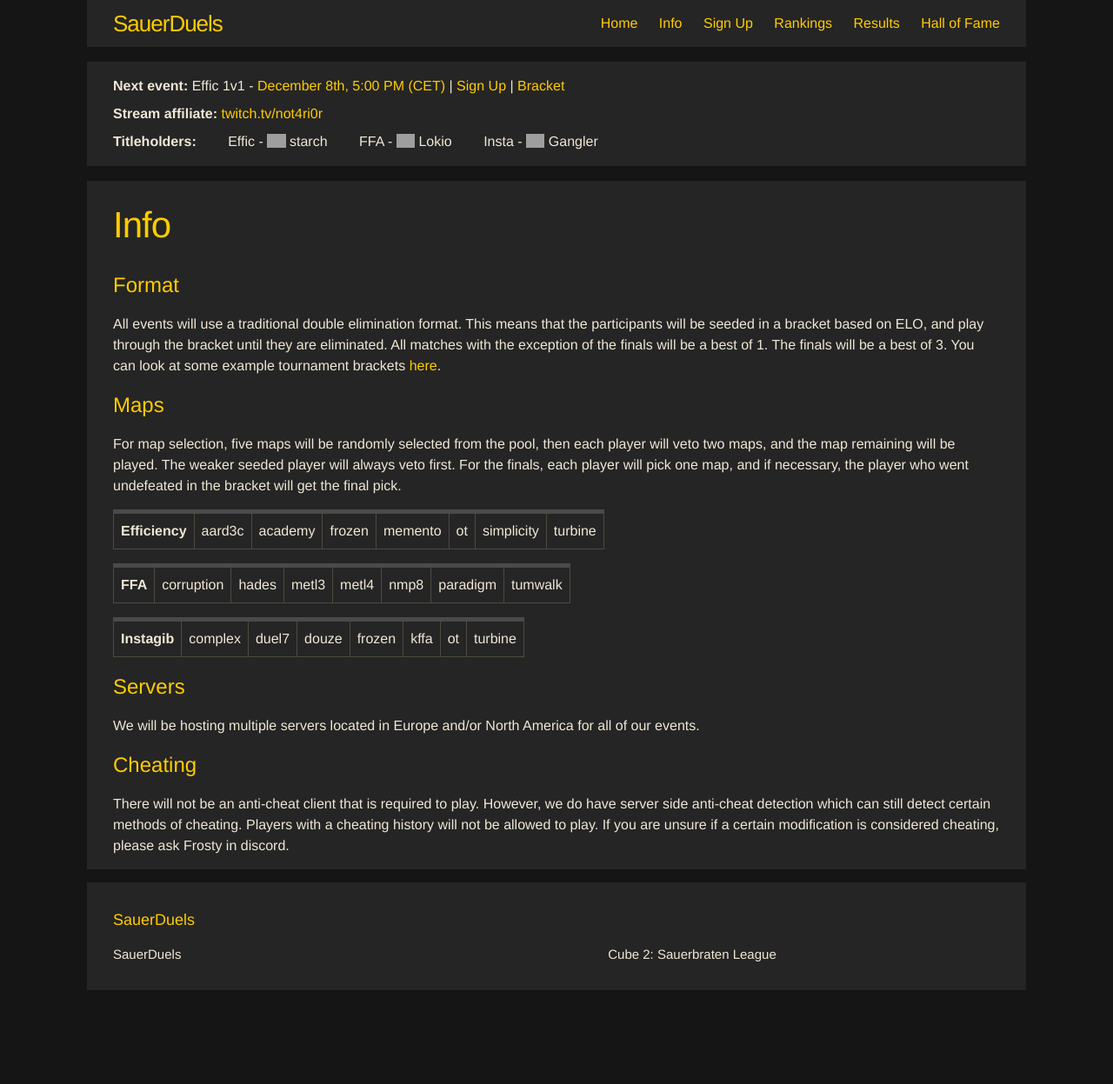
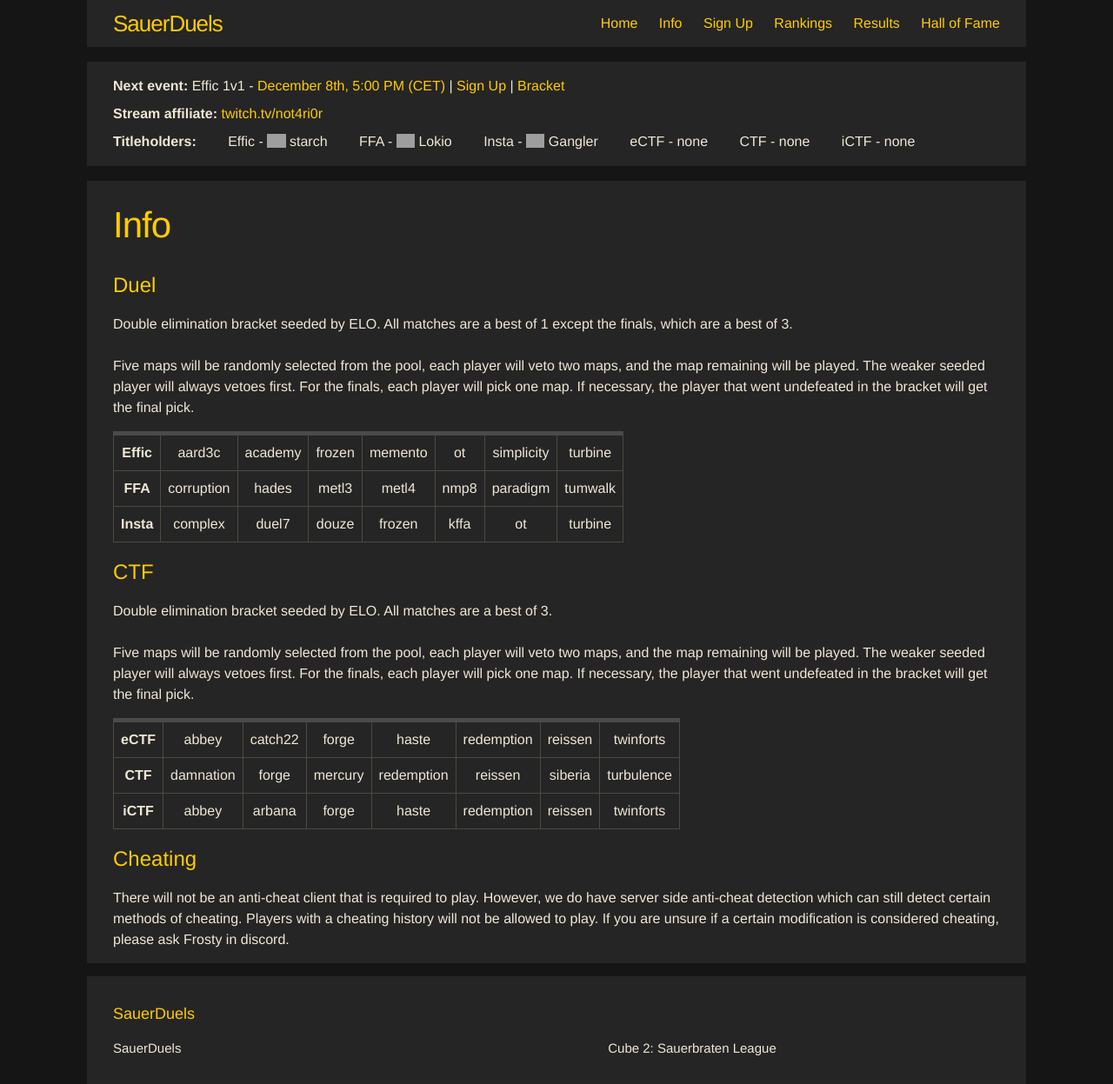
Before and after one commit to sauerduels/website, a Jekyll site: the page built from info.md, in a window 1280 px wide. Shown: the whole page at 87% size. Built offline with Jekyll 4.4.1, drawn with Linux system fonts in a browser that asks for light colours; a script that is not in the unit is left out; before the commit the page ends 1139 px from its top, so only the background shows below that; grey boxes are pictures that could not be loaded.

Commit message:
update site for ctf

```diff
--- a/hof.html
+++ b/hof.html
@@ -10,6 +10,12 @@ titleholders:
     name: Lokio
   - category: Insta
     name: Gangler
+  - category: eCTF
+    name: none
+  - category: CTF
+    name: none
+  - category: iCTF
+    name: none
 hof:
   - category: Effic
     members:
@@ -99,6 +105,12 @@ hof:
         bronze: 2
       - name: Headway
         bronze: 1
+  - category: eCTF
+    members:
+  - category: CTF
+    members:
+  - category: iCTF
+    members:
 ---
 <table style="text-align: center; table-layout: fixed;">
   <thead>
--- a/info.md
+++ b/info.md
@@ -5,18 +5,16 @@ permalink: /info/
 index: 1
 ---
 
-## Format
-
-All events will use a traditional double elimination format. This means that the participants will be seeded in a bracket based on ELO, and play through the bracket until they are eliminated. All matches with the exception of the finals will be a best of 1. The finals will be a best of 3. You can look at some example tournament brackets [here](https://sauerduels.challonge.com/).
-
-## Maps
-
-For map selection, five maps will be randomly selected from the pool, then each player will veto two maps, and the map remaining will be played. The weaker seeded player will always veto first. For the finals, each player will pick one map, and if necessary, the player who went undefeated in the bracket will get the final pick.
+## Duel
+Double elimination bracket seeded by ELO. All matches are a best of 1 except the finals, which are a best of 3.
+<br>
+<br>
+Five maps will be randomly selected from the pool, each player will veto two maps, and the map remaining will be played. The weaker seeded player will always vetoes first. For the finals, each player will pick one map. If necessary, the player that went undefeated in the bracket will get the final pick.
 
 <table style="text-align: center; border-top: solid 5px #4a4a4a;">
   <tbody>
     <tr>
-      <th>Efficiency</th>
+      <th>Effic</th>
       <td>aard3c</td>
       <td>academy</td>
       <td>frozen</td>
@@ -25,11 +23,6 @@ For map selection, five maps will be randomly selected from the pool, then each
       <td>simplicity</td>
       <td>turbine</td>
     </tr>
-  </tbody>
-</table>
-
-<table style="text-align: center; border-top: solid 5px #4a4a4a;">
-  <tbody>
     <tr>
       <th>FFA</th>
       <td>corruption</td>
@@ -40,13 +33,8 @@ For map selection, five maps will be randomly selected from the pool, then each
       <td>paradigm</td>
       <td>tumwalk</td>
     </tr>
-  </tbody>
-</table>
-
-<table style="text-align: center; border-top: solid 5px #4a4a4a;">
-  <tbody>
     <tr>
-      <th>Instagib</th>
+      <th>Insta</th>
       <td>complex</td>
       <td>duel7</td>
       <td>douze</td>
@@ -58,10 +46,46 @@ For map selection, five maps will be randomly selected from the pool, then each
   </tbody>
 </table>
 
-## Servers
+## CTF
+Double elimination bracket seeded by ELO. All matches are a best of 3.
+<br>
+<br>
+Five maps will be randomly selected from the pool, each player will veto two maps, and the map remaining will be played. The weaker seeded player will always vetoes first. For the finals, each player will pick one map. If necessary, the player that went undefeated in the bracket will get the final pick.
 
-We will be hosting multiple servers located in Europe and/or North America for all of our events.
-
+<table style="text-align: center; border-top: solid 5px #4a4a4a;">
+  <tbody>
+    <tr>
+      <th>eCTF</th>
+      <td>abbey</td>
+      <td>catch22</td>
+      <td>forge</td>
+      <td>haste</td>
+      <td>redemption</td>
+      <td>reissen</td>
+      <td>twinforts</td>
+    </tr>
+    <tr>
+      <th>CTF</th>
+      <td>damnation</td>
+      <td>forge</td>
+      <td>mercury</td>
+      <td>redemption</td>
+      <td>reissen</td>
+      <td>siberia</td>
+      <td>turbulence</td>
+    </tr>
+    <tr>
+      <th>iCTF</th>
+      <td>abbey</td>
+      <td>arbana</td>
+      <td>forge</td>
+      <td>haste</td>
+      <td>redemption</td>
+      <td>reissen</td>
+      <td>twinforts</td>
+    </tr>
+  </tbody>
+</table>
 
 ## Cheating
 
```
Also changed, not shown: _events/sctf01-ectf.md (added, +8 -0 lines), index.md (+2 -2 lines).
